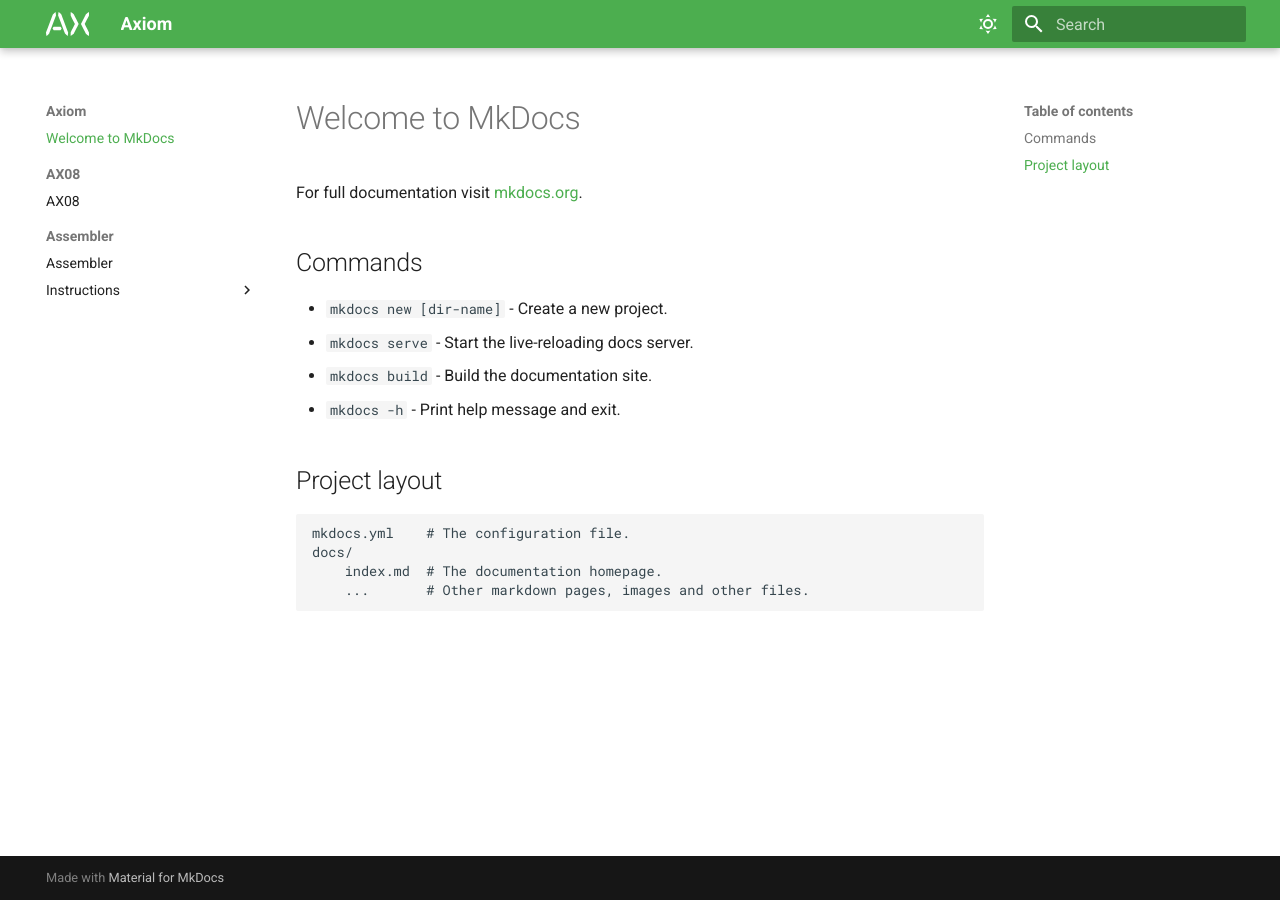
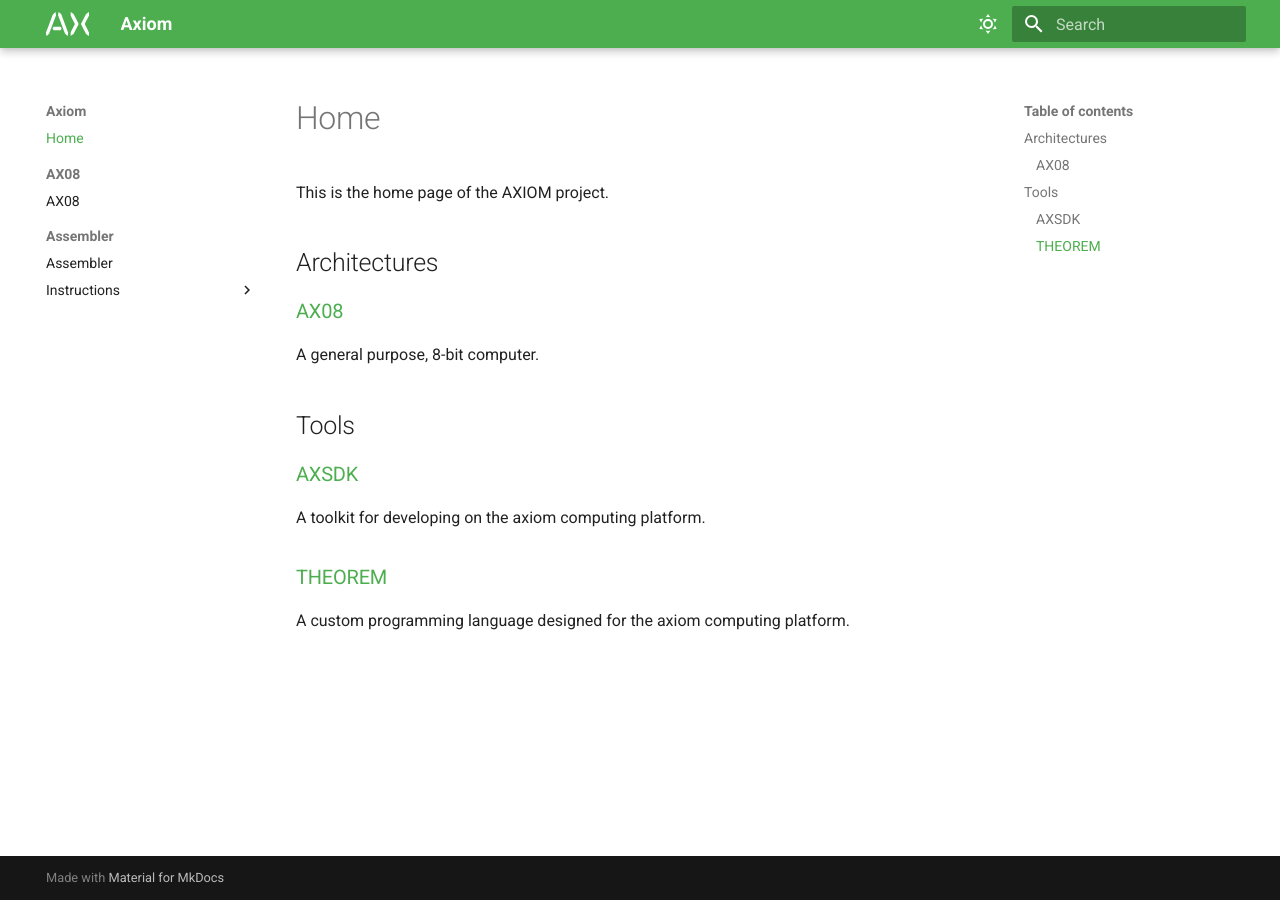
Before and after one commit to VoxelPi/Axiom-Wiki, an MkDocs documentation site: the page built from docs/index.md, in a window 1280 px wide. Built offline with MkDocs 1.6.1 and Material for MkDocs 9.7.7, drawn with Linux system fonts in a browser that asks for light colours.

Commit message:
Updated home page

```diff
--- a/docs/index.md
+++ b/docs/index.md
@@ -1,17 +1,19 @@
-# Welcome to MkDocs
+# Home
 
-For full documentation visit [mkdocs.org](https://www.mkdocs.org).
+This is the home page of the AXIOM project.
 
-## Commands
+## Architectures
 
-* `mkdocs new [dir-name]` - Create a new project.
-* `mkdocs serve` - Start the live-reloading docs server.
-* `mkdocs build` - Build the documentation site.
-* `mkdocs -h` - Print help message and exit.
+### [AX08](https://github.com/VoxelPi/AX08)
 
-## Project layout
+A general purpose, 8-bit computer.
 
-    mkdocs.yml    # The configuration file.
-    docs/
-        index.md  # The documentation homepage.
-        ...       # Other markdown pages, images and other files.
+## Tools
+
+### [AXSDK](https://github.com/VoxelPi/Axiom/)
+
+A toolkit for developing on the axiom computing platform.
+
+### [THEOREM](https://github.com/VoxelPi/Theorem)
+
+A custom programming language designed for the axiom computing platform.
```
